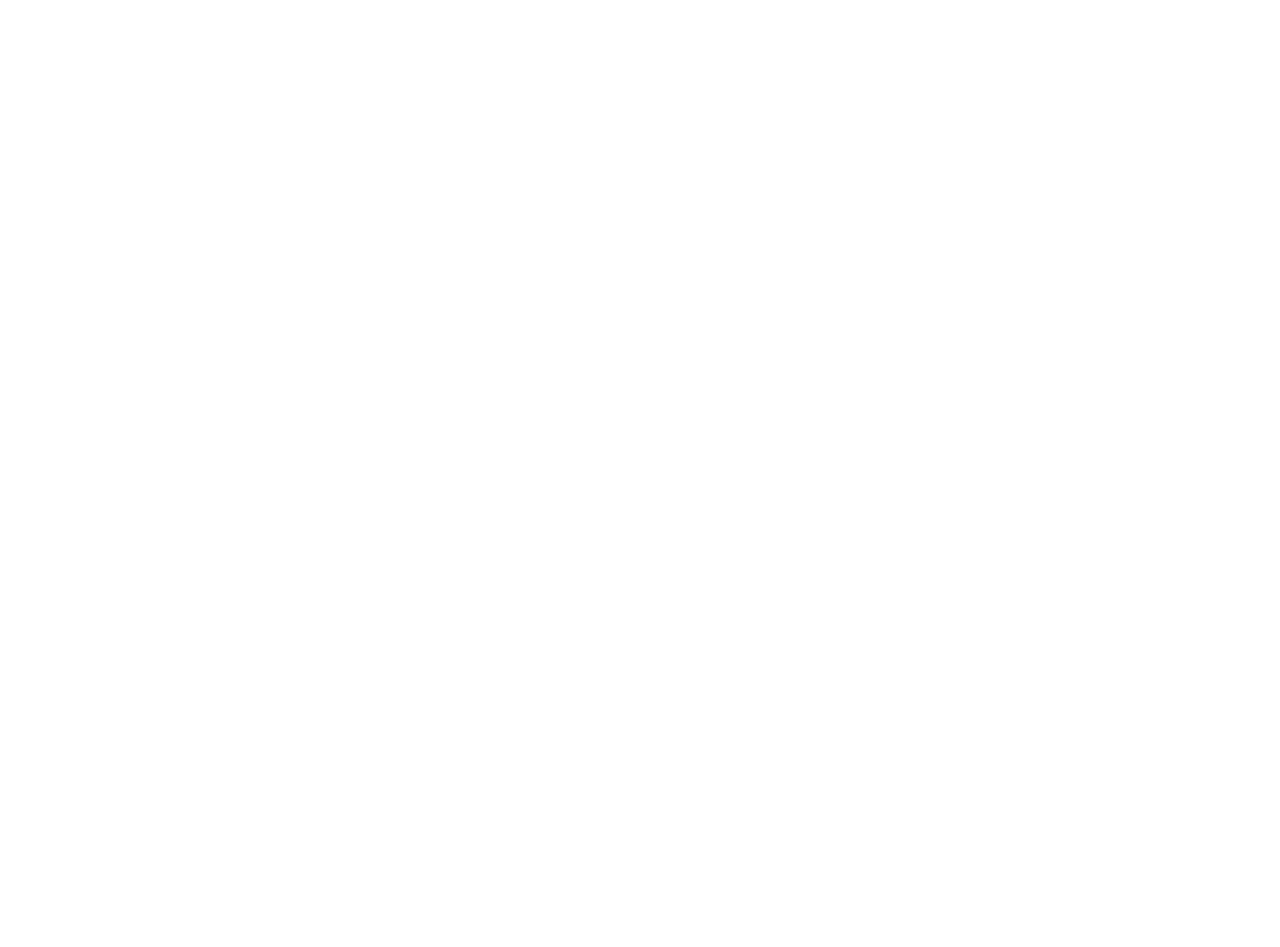
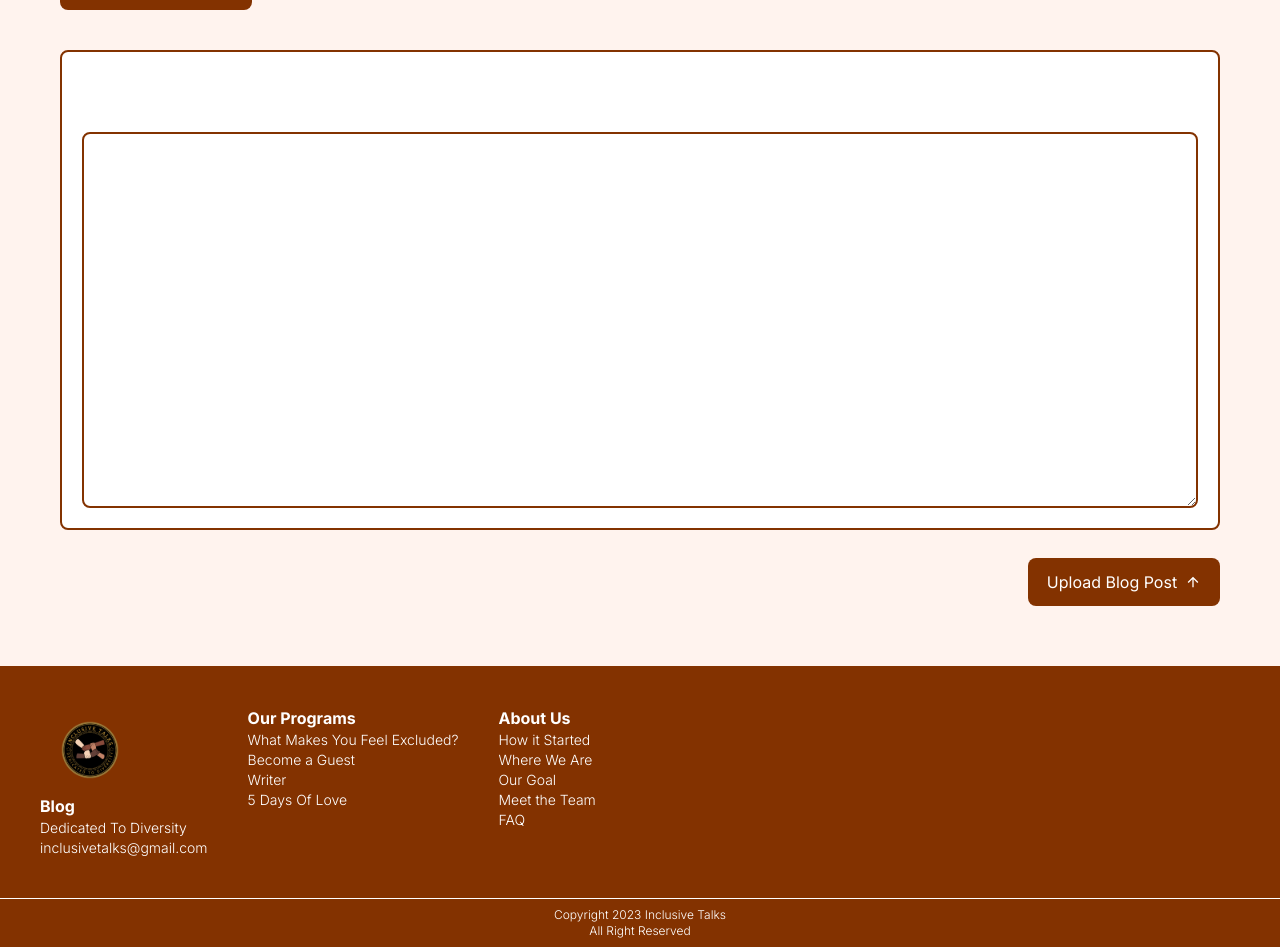
Before and after one commit to ChikenduHillary/InclusiveTalks, a Next.js app: page /admin in a window 1280 px wide. Shown: the part 814-1761 px from the top of the page. Before the commit the page ends 800 px from the top, so only its background shows below. Built offline with nearby package versions, Linux system fonts and the light colour scheme.

Commit message:
finished admin ui

```diff
--- a/app/(root)/admin/page.tsx
+++ b/app/(root)/admin/page.tsx
@@ -1,11 +1,23 @@
+"use client";
+
 import TopNav from "@/components/TopNav";
 import { FunctionComponent } from "react";
 import { IoSearch } from "react-icons/io5";
 import { FaAngleDown } from "react-icons/fa6";
+import { MdArrowUpward } from "react-icons/md";
+import { useForm } from "react-hook-form";
+import { FaArrowDown } from "react-icons/fa6";
+import Footer from "@/components/footer";
 
 interface PageProps {}
 
 const Page: FunctionComponent<PageProps> = () => {
+  const { register, handleSubmit, errors }: any = useForm();
+
+  const onSubmit = (data: string) => {
+    // Handle form submission data here
+    console.log(data);
+  };
   return (
     <section>
       <TopNav />
@@ -15,8 +27,8 @@
         </p>
 
         <div className="md:p-5">
-          <div className="flex items-center justify-between">
-            <div className="text-brown justify-between bg-white w-[25em] flex items-center p-3 rounded-xl border-2 border-brown">
+          <div className="flex flex-col md:flex-row gap-5 items-center justify-between">
+            <div className="text-brown self-start justify-between bg-white w-[25em] flex items-center p-3 rounded-xl border-2 border-brown">
               <IoSearch className="text-xl" />
               <input
                 type="search"
@@ -26,7 +38,7 @@
                 placeholder="Search.."
               />
             </div>
-            <div className="text-brown justify-between font-semibold bg-white gap-3 flex items-center p-3 rounded-xl border-2 border-brown">
+            <div className="text-brown self-end justify-between font-semibold bg-white gap-3 flex items-center p-3 rounded-xl border-2 border-brown">
               <p>Apr 1, 2024 - Apr 30, 2024</p>
               <FaAngleDown />
             </div>
@@ -76,8 +88,43 @@
               </tbody>
             </table>
           </div>
+
+          <div>
+            <div></div>
+            <div>
+              <div>
+                <div className="bg-brown p-3 mt-20 flex justify-center items-center rounded-lg text-white gap-2 w-[12em]">
+                  <p>Add new blog post </p>
+                  <FaArrowDown />
+                </div>
+                <form
+                  onSubmit={handleSubmit(onSubmit)}
+                  className="flex flex-col items-end"
+                >
+                  <div className="bg-white w-full border-brown border-2 mt-10 rounded-lg p-5 pt-20 h-[30em]">
+                    <textarea
+                      name="textareaInput"
+                      className="border-2 rounded-lg h-full p-5 border-brown w-full"
+                      {...register("textareaInput", {
+                        required: "Textarea is required",
+                      })}
+                    />
+                    {errors?.textareaInput && (
+                      <p>{errors.textareaInput.message}</p>
+                    )}
+                  </div>
+                  <button className="bg-brown p-3 mt-7 flex justify-center items-center rounded-lg text-white gap-2 w-[12em]">
+                    <p>Upload Blog Post</p>
+                    <MdArrowUpward />
+                  </button>
+                </form>
+              </div>
+            </div>
+          </div>
         </div>
       </div>
+
+      <Footer />
     </section>
   );
 };
--- a/components/TopNav.tsx
+++ b/components/TopNav.tsx
@@ -1,16 +1,17 @@
 import { FunctionComponent } from "react";
 import logo from "@/public/inclusiveTalksLogo.svg";
 import Image from "next/image";
+import { RiMenu3Fill } from "react-icons/ri";
 
 interface TopNavProps {}
 
 const TopNav: FunctionComponent<TopNavProps> = () => {
   return (
-    <nav className="bg-[#FAE9DF] h-20 flex p-5 md:p-7 justify-between text-[#833200]">
-      <div className="relative bottom-4">
+    <nav className="bg-[#FAE9DF] h-20 flex p-5 md:p-7 items-center justify-between text-[#833200]">
+      <div>
         <Image src={logo} alt="logo" width={65} height={65} />
       </div>
-      <div className="flex gap-8 items-center">
+      <div className="hidden md:flex gap-8 items-center">
         <ul className="flex gap-5 items-center">
           <li>Home</li>
           <li>Blog</li>
@@ -22,6 +23,7 @@
           SUBSCRIBE
         </button>
       </div>
+      <RiMenu3Fill className="md:hidden text-2xl font-bold" />
     </nav>
   );
 };
--- /dev/null
+++ b/components/footer.tsx
@@ -0,0 +1,48 @@
+import Image from "next/image";
+import logo from "@/public/inclusiveTalksLogo.svg";
+
+const Footer = () => {
+  return (
+    <footer className="bg-brown text-white ">
+      <div className="flex gap-10 items-start p-10 flex-wrap">
+        <div>
+          <Image src={logo} width={100} height={100} alt="logo" />
+          <div>
+            <p className="font-bold">Blog</p>
+            <div className="text-sm font-light">
+              <p>Dedicated To Diversity</p>
+              <div></div>
+              <p>inclusivetalks@gmail.com</p>
+            </div>
+          </div>
+        </div>
+        <div>
+          <p className="font-bold">Our Programs</p>
+          <div className="text-sm font-light">
+            <p>What Makes You Feel Excluded?</p>
+            <p>Become a Guest</p>
+            <p>Writer</p>
+            <p>5 Days Of Love</p>
+          </div>
+        </div>
+        <div>
+          <p className="font-bold">About Us</p>
+          <div className="text-sm font-light">
+            <p>How it Started</p>
+            <p>Where We Are</p>
+            <p>Our Goal</p>
+            <p>Meet the Team</p>
+            <p>FAQ</p>
+          </div>
+        </div>
+      </div>
+
+      <div className="w-full border-t-[.5px] border-white text-xs font-light p-2 text-center">
+        <p>Copyright 2023 Inclusive Talks</p>
+        <p>All Right Reserved</p>
+      </div>
+    </footer>
+  );
+};
+
+export default Footer;
--- a/package.json
+++ b/package.json
@@ -12,6 +12,7 @@
     "next": "14.1.4",
     "react": "^18",
     "react-dom": "^18",
+    "react-hook-form": "^7.51.2",
     "react-icons": "^5.0.1"
   },
   "devDependencies": {
```
Also changed, not shown: 1 other file (tests, documents, lock files or other folders).
